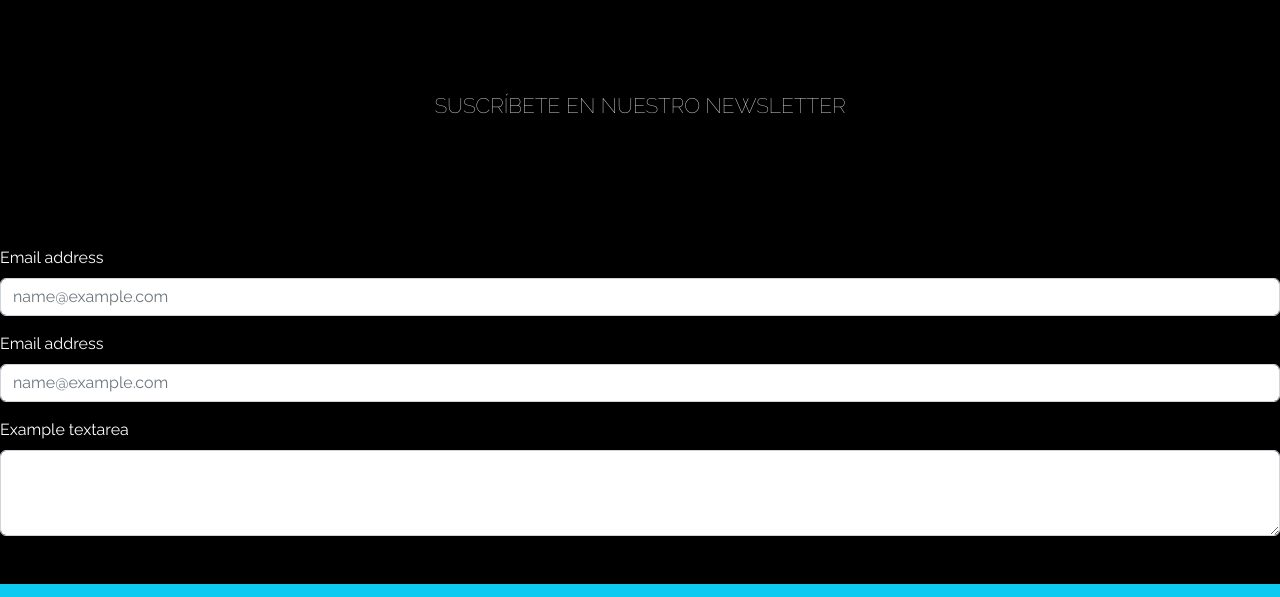
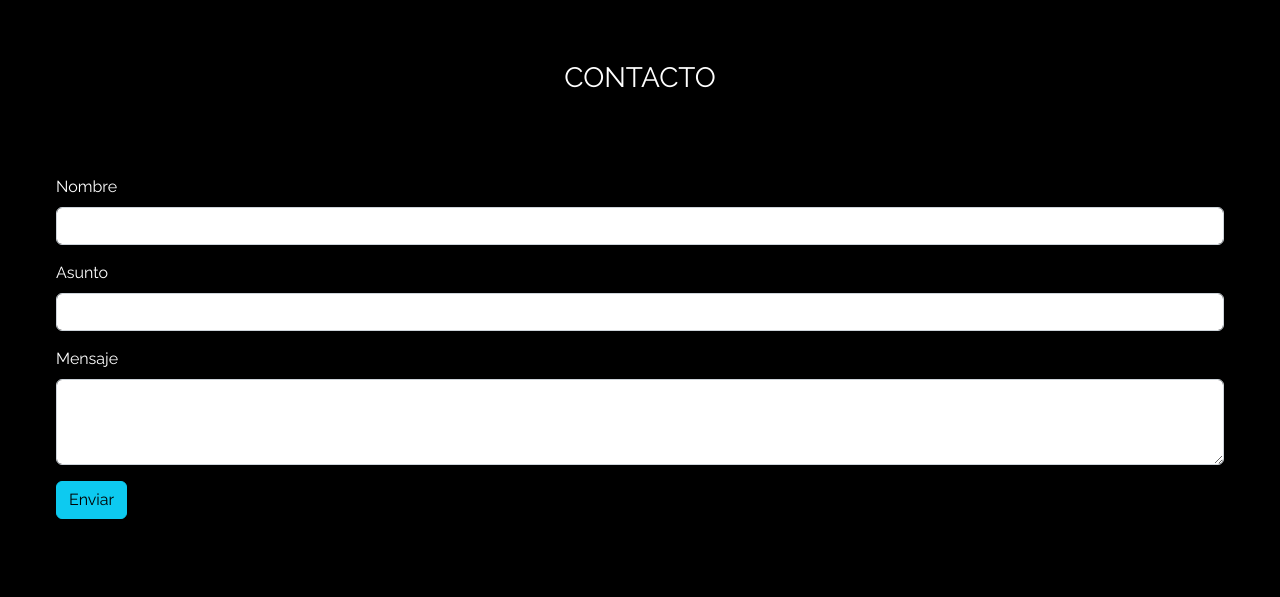
Before and after one commit to Pabloalcuadrado/Prueba_Final, a plain HTML site: page index.html in a window 1280 px wide. Shown: the part 1976-2573 px from the top of the page. Drawn offline with nearby package versions, Linux system fonts and the light colour scheme.

Commit message:
Contacto y formulario

```diff
--- a/assets/css/style.css
+++ b/assets/css/style.css
@@ -37,6 +37,16 @@ height: 40rem;
     text-decoration: none;
     color:white;
 }
+
+
+.blanco{
+    background-color:#000000 ;
+    Text-align: center
+
+}
+
+
+
 
 
 
@@ -85,11 +95,6 @@ height: 40rem;
     background-color:#35b3e1;
 }
 
-.blanco{
-    background-color:#000000 ;
-    Text-align: center
-
-}
 
 .text-blanco2{
     background-color:#ffffff ;
--- a/index.html
+++ b/index.html
@@ -201,44 +201,36 @@
     </div>
 </div>
 
+    <!-- Formulario -->
+<div>
+    <div class=" blanco py-3 ">
+        <div>
+            <h3 class="">CONTACTO</h3>
+        </div>
+    </div>
 
+    <div class="p-5 ">
+        <form>
+            <div class="  d-center p-2">
+                <label for="exampleFormControlInput1" class="form-label">Nombre</label>
+                <input type="text" class="form-control" id="exampleFormControlInput1" placeholder="">
+            </div>
 
+            <div class=" d-center p-2">
+                <label for="exampleFormControlInput1" class="form-label">Asunto</label>
+                <input type="text" class="form-control" id="exampleFormControlInput1" placeholder="">
+            </div>
 
+            <div class=" d-center p-2">
+                <label for="exampleFormControlTextarea1" class="form-label">Mensaje</label>
+                <textarea class="form-control" id="exampleFormControlTextarea1" rows="3"></textarea>
+            </div>
 
-<div class=" blanco py-5 ">
-
-  <div>
-    <h3 class="text-blanco">SUSCRÍBETE EN NUESTRO NEWSLETTER</h3>
-
-  </div>
-
-  <div>
-
-
-    <form class="mb-5">
-
-
-      <div class="mb-3 form-check">
-      </div>
-
-    </form>
-
-  </div>
-</div>
-
-<div>
-<div class="mb-3">
-    <label for="exampleFormControlInput1" class="form-label">Email address</label>
-    <input type="email" class="form-control" id="exampleFormControlInput1" placeholder="name@example.com">
-  </div>
-  <div class="mb-3">
-    <label for="exampleFormControlInput1" class="form-label">Email address</label>
-    <input type="email" class="form-control" id="exampleFormControlInput1" placeholder="name@example.com">
-  </div>
-  <div class="mb-3">
-    <label for="exampleFormControlTextarea1" class="form-label">Example textarea</label>
-    <textarea class="form-control" id="exampleFormControlTextarea1" rows="3"></textarea>
-  </div>
+            <div class="p-2 form-check">
+                <button type="submit" class="btn btn-info ">Enviar</button>
+            </div>
+        </form>
+    </div>
 </div>
 
 
```
